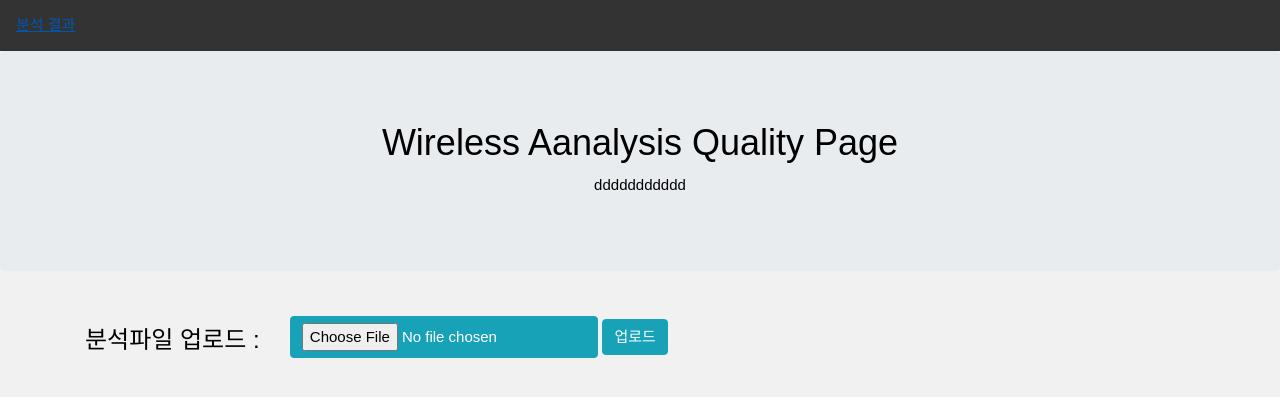
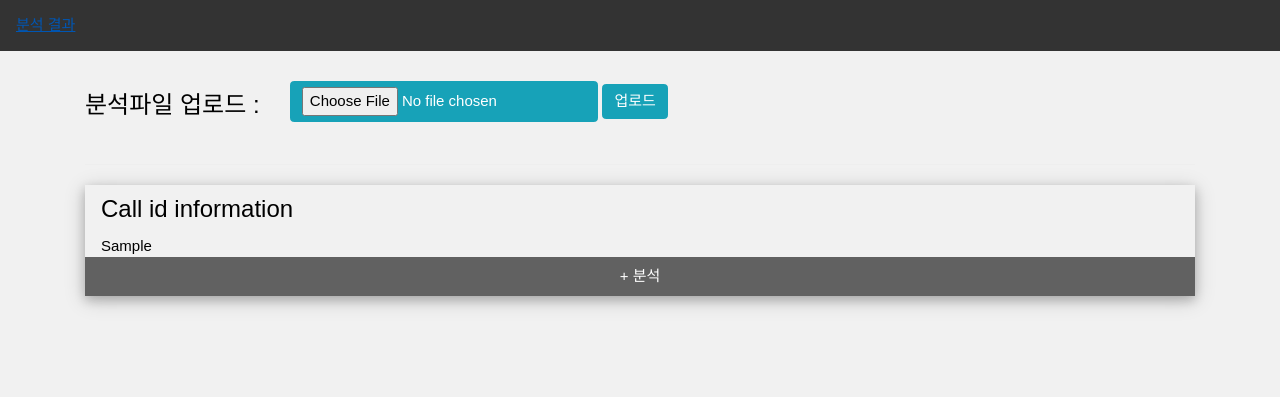
Before and after one commit to magicalpsy/WAQMDev, a Flask app: template template/index.html in a window 1280 px wide. Shown: the top 397 px of the page. Run offline with Flask 2, Linux system fonts and the light colour scheme; the template is opened without the code that fills it: most values are stand-ins (such as "Sample title", 1, 10 or a date in 2020); some libraries are stand-ins or nearby versions.

Commit message:
지도와 변수 연동
지도 와 변수 연동

```diff
--- a/app.py
+++ b/app.py
@@ -1,14 +1,106 @@
+import pandas as pd
+import numpy as np
 from flask import Flask, request, redirect, url_for
 from flask import render_template,Markup
 from werkzeug.utils import secure_filename
+from tqdm import tqdm
+from folium.plugins import MarkerCluster
+from flask_table import Table, Col
+import folium
 import shutil
 import os
+import requests, json, sys
+
 app = Flask(__name__, template_folder='template')
 # app = Flask(__name__)
+m = folium.Map(
+    location=[36.5053542, 127.7043419],
+    zoom_start=8
+)
+
+marker_cluster = MarkerCluster().add_to(m)
+
+#전역변수 지정
+g_call_id = ""
+g_testCombine = ""
+
+app.config['JSON_AS_ASCII'] = False
+app.config['JSONIFY_PRETTYPRINT_REGULAR'] = True
+
+base_url = "https://8oi9s0nnth.apigw.ntruss.com/corona19-masks/v1"
+
+# 전연변수 활용: 자바스크립트 만으로 사용 설정 변경
+def click_Marker(call_id):
+#     global g_call_id
+#     g_call_id = call_id
+    return call_id
+
+
+def make_html():
+    m = folium.Map(
+        location=[37.5356233, 126.943145],
+        zoom_start=12,
+        tiles='Stamen Terrain'
+    )
+    test_file = r'C://Work//AI_Data_road_test//202007_NQI_도로_수도권_KT_NR5G_FTP_DL.csv'
+    testCombine = pd.read_csv(test_file, encoding='ISO-8859-1')
+    global g_testCombine
+    g_testCombine = testCombine
+    test_result = testCombine[testCombine['total_call_state'] == 'T-3ÃÊ °è»ê±¸°£']
+    test_result = test_result.drop_duplicates(subset='call_id', keep = 'first')
+    test_result = test_result[['latitude', 'longitude', 'call_id', 'data_ex_rx_thravg']]
+    test_result.reset_index(drop=True, inplace=True)
+    for i in range(len(test_result)):
+        if(i > 300):
+            break;
+        if(test_result.iloc[i]['data_ex_rx_thravg'] < 200):
+            folium.Marker(
+                [test_result.iloc[i]['latitude'], test_result.iloc[i]['longitude']],
+                popup=click_Marker(test_result.iloc[i]['call_id']),
+                tooltip=test_result.iloc[i]['call_id'],
+                icon=folium.Icon(color='red',icon='ok'),
+            ).add_to(m)
+    m.save('C:\\Work\\flask\\template\\marker.html')
 
 @app.route('/')
 def index_html():
-    return render_template('index.html', filename="")
+#     global g_call_id
+#     m = folium.Map(
+#         location=[37.5356233, 126.943145],
+#         zoom_start=12,
+#         tiles='Stamen Terrain'
+#         )
+#     tooltip = 'Click me!'
+#     folium.Marker([37.4214563, 126.943145], popup= click_Marker('123456'), tooltip=tooltip).add_to(m)
+#     folium.Marker([37.5356233, 126.943145], popup=click_Marker('333333'), tooltip=tooltip).add_to(m)
+#     folium.Marker([37.5386917, 126.94104], popup=click_Marker('666666'), tooltip=tooltip).add_to(m)
+#     m.save('C:\\Work\\flask\\template\\marker.html')
+#     return render_template('marker.html')
+    return render_template('index.html', filename="",
+#                                image_file = "image/1.jpg",
+                               Map_Info = "맵에 대한 설명",
+                               open_page = "http://localhost:5000/analysis/123.html")
+
+@app.route('/<path>')
+def click_location(path):
+    test_file = r'C://Work//AI_Data_road_test//202007_NQI_도로_수도권_KT_NR5G_FTP_DL.csv'
+    testCombine = pd.read_csv(test_file, encoding='ISO-8859-1')
+    test_result = testCombine[testCombine['total_call_state'] == 'T-3ÃÊ °è»ê±¸°£']
+    test_result.reset_index(drop=True, inplace=True)
+    table_df = test_result[test_result['call_id'] == path]
+    return render_template('index.html', filename="",
+                               image_file = "image/1.jpg",
+                               Map_Info = "맵에 대한 설명",
+                               main_table = Markup(table_df.to_html(classes='table table-striped', index=False, justify='center', header=True)),
+                               open_page = "http://localhost:5000/analysis/"+path)
+
+@app.route('/map/test.html')
+def map_html():
+    return render_template('marker.html')
+
+@app.route('/analysis/map/test.html')
+def analysis_map_html():
+    return render_template('marker.html')
 
 @app.route('/fileUpload', methods=['GET', 'POST'])
 def FileUload():
@@ -17,13 +109,37 @@ def FileUload():
         #저장할 경로 + 파일명
         route =  'C:/Work/flask/cssfile/'
         f.save(route + secure_filename(f.filename))
+    make_html()
     return render_template('index.html', filename="아래 사진 영역에 MAP 보여 주기",
                            image_file = "image/1.jpg",
                            Map_Info = "맵에 대한 설명",
-                          open_page = "http://localhost:5000/analysis/"+f.filename)
+#                            main_table = path,
+                          )
+#                            open_page = "http://localhost:5000/analysis/123.html"+path)
+#                            open_page = "http://localhost:5000/analysis/"+f.filename)
 
 @app.route('/analysis/<path>')
 def analysis_html(path):
     print(path)
     return render_template('analysis-temp.html', filename="")
 #     return render_template('analysis-Test.html', filename="", image_file = "image/region.jpg")
+
+def marker_color(col):
+    col_dict = {
+        'plenty' : 'green',
+        'some' : 'orange',
+        'few' : 'red',
+        'empty' : 'gray'
+    }
+    return col_dict[col] if col in col_dict else 'black'
+
+
+
+
+# from sklearn.externals import joblib
+# scaler_filename = "scaler.save"
+# joblib.dump(scaler, scaler_filename)
+
+# # And now to load...
+
+# scaler = joblib.load(scaler_filename)
--- a/template/index.html
+++ b/template/index.html
@@ -7,6 +7,23 @@
   <link rel="stylesheet" href="https://maxcdn.bootstrapcdn.com/bootstrap/4.5.2/css/bootstrap.min.css">
   <link rel="stylesheet" href="https://cdnjs.cloudflare.com/ajax/libs/animate.css/3.7.2/animate.min.css">
   <link rel="stylesheet" href="https://www.w3schools.com/w3css/4/w3.css">
+  <script src="//code.jquery.com/jquery-1.11.0.min.js"></script>
+
+    <script>
+    $(document).ready(function(){
+        $("iframe").load(function(){
+            $(this).contents().on("click", function(){
+                var getval = null;
+                getval = $('#my_iframe').contents().find('.leaflet-popup-content').text();
+//                 var getval2 = $('#my_iframe').contents().find('.leaflet-popup-content').html();                ;
+                if(getval.length > 0)
+                {
+                    location.replace("/"+getval);
+                }
+            });
+        });
+    });
+    </script>
 
   <style>
   .fakeimg {
@@ -48,17 +65,18 @@
         li a:hover:not(.active) {
           background-color: #111;
         }
+
+
+
    html,body,h1,h2,h3,h4,h5 {font-family: "Raleway", sans-serif}
   </style>
 </head>
+
+
 <body class="w3-light-grey">
 <ul>
     <li><a class="active" href="#home">분석 결과</a></li>
 </ul>
-<div class="jumbotron text-center">
-  <h1>Wireless Aanalysis Quality Page</h1>
-  <p> ddddddddddd</p>
-</div>
 
 <div class="container mt-3">
   <div class="row">
@@ -72,26 +90,24 @@
         </form>
       </div>
     </div>
-    <hr>
     {% if image_file %}
     <div class="w3-card-4">
       <header class="w3-container w3-light-grey">
         <h3>{{filename}}</h3>
       </header>
-      <img src="{{ url_for('static',filename=image_file )}}" alt="Car" height="400", width="100%" >
+      <iframe id = 'my_iframe' name="iframe_main_map" src="/map/test.html" width="100%" height ="300px" ></iframe>
     </div>
     {% endif %}
-    {% if image_file %}
+    {% if main_table %}
     <hr>
-    <div class="w3-card-4"  style="width:100%" >
+    <div class="w3-card-4 "  style="width:100%" >
         <header class="w3-container w3-light-grey">
-            <h3> Call 정보 창</h3>
+            <h3> Call id information</h3>
         </header>
-        <div class="w3-container">
-        <hr>
-            <p> 지표 값 보여 주는 창</p><br>
+        <div class="w3-container table-responsive">
+            {{main_table}}
         </div>
-        <button class="w3-button w3-block w3-dark-grey"><a href={{open_page}} > + 분석</a> </button>
+        <button class="w3-button w3-block w3-dark-grey"><a href={{open_page}}> + 분석</a> </button>
     </div>
     {% endif %}
 </div>
```
